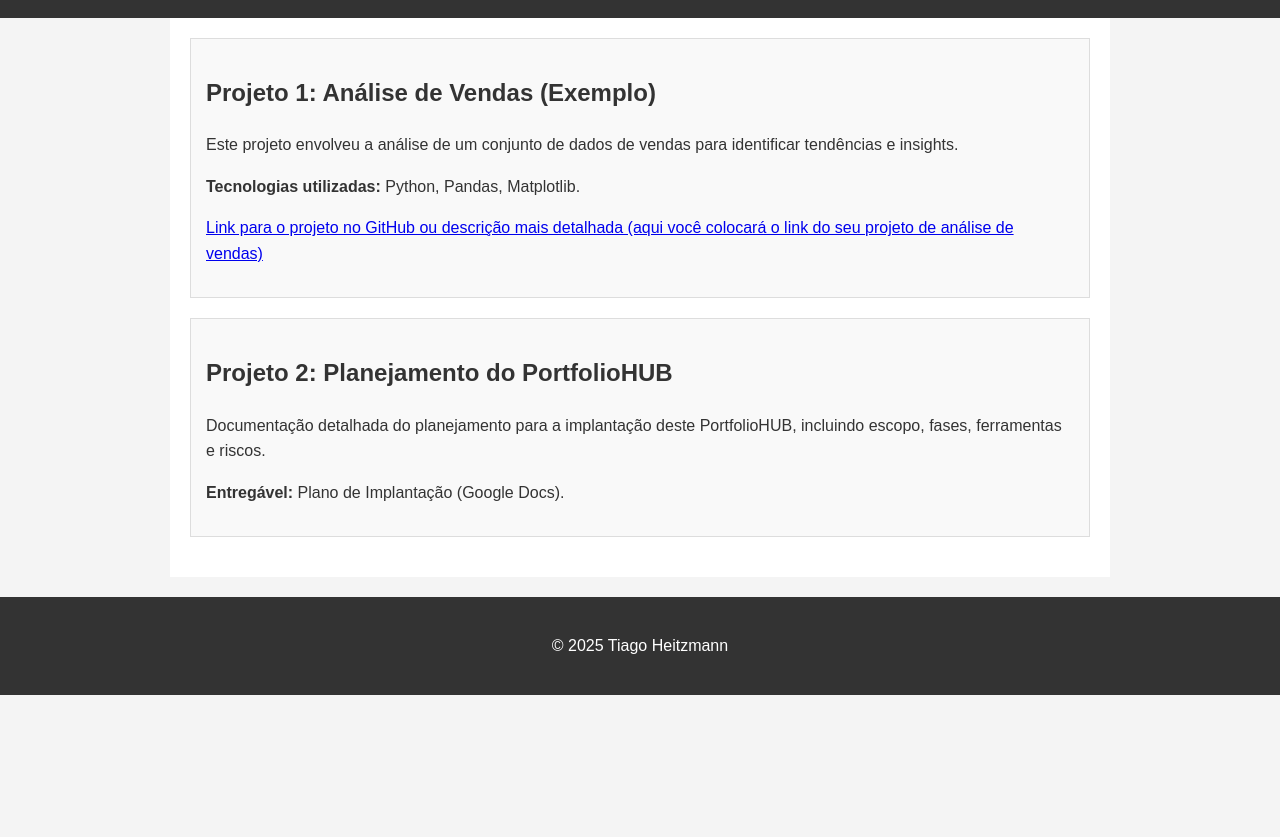
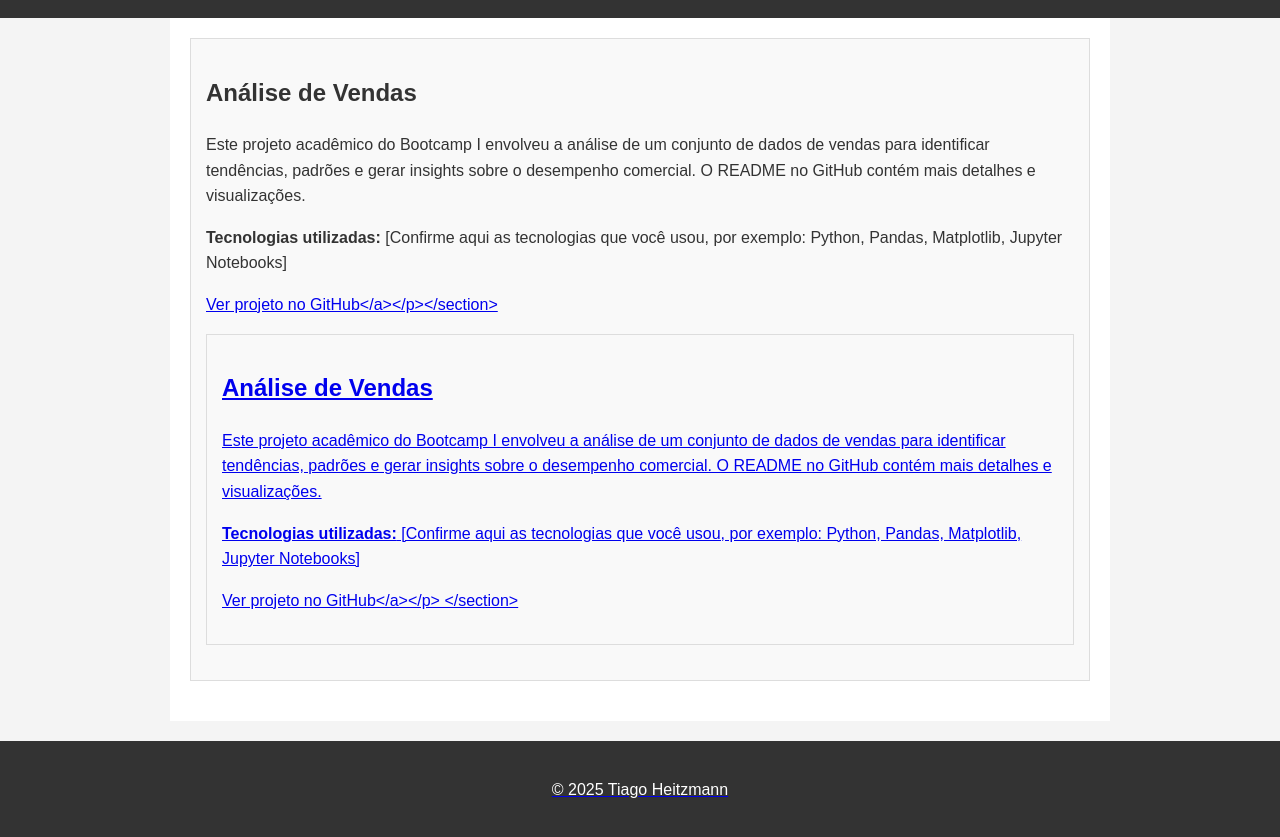
Before and after one commit to Theitzmann/portfolioHUB, a plain HTML site: page projetos.html in a window 1280 px wide. Shown: the part 91-928 px from the top of the page. Before the commit the page ends 800 px from the top, so only its background shows below. Drawn offline with Linux system fonts and the light colour scheme.

Commit message:
Adiciona e atualiza links dos projetos de análise de vendas

```diff
--- a/projetos.html
+++ b/projetos.html
@@ -16,17 +16,18 @@
 
     <main>
         <section class="projeto">
-            <h2>Projeto 1: Análise de Vendas (Exemplo)</h2>
-            <p>Este projeto envolveu a análise de um conjunto de dados de vendas para identificar tendências e insights.</p>
-            <p><strong>Tecnologias utilizadas:</strong> Python, Pandas, Matplotlib.</p>
-            <p><a href="#">Link para o projeto no GitHub ou descrição mais detalhada (aqui você colocará o link do seu projeto de análise de vendas)</a></p>
-            </section>
+    <h2>Análise de Vendas</h2>
+    <p>Este projeto acadêmico do Bootcamp I envolveu a análise de um conjunto de dados de vendas para identificar tendências, padrões e gerar insights sobre o desempenho comercial. O README no GitHub contém mais detalhes e visualizações.</p>
+    <p><strong>Tecnologias utilizadas:</strong> [Confirme aqui as tecnologias que você usou, por exemplo: Python, Pandas, Matplotlib, Jupyter Notebooks]</p>
+    <p><a href="https://https://www.google.com/search?q=github.com/Theitzmann/portfolioHUB/tree/main/academicos/analise-vendas" target="_blank">Ver projeto no GitHub&lt;/a>&lt;/p>&lt;/section>
 
         <section class="projeto">
-            <h2>Projeto 2: Planejamento do PortfolioHUB</h2>
-            <p>Documentação detalhada do planejamento para a implantação deste PortfolioHUB, incluindo escopo, fases, ferramentas e riscos.</p>
-            <p><strong>Entregável:</strong> Plano de Implantação (Google Docs).</p>
-            </section>
+    <h2>Análise de Vendas</h2>
+    <p>Este projeto acadêmico do Bootcamp I envolveu a análise de um conjunto de dados de vendas para identificar tendências, padrões e gerar insights sobre o desempenho comercial. O README no GitHub contém mais detalhes e visualizações.</p>
+    <p><strong>Tecnologias utilizadas:</strong> [Confirme aqui as tecnologias que você usou, por exemplo: Python, Pandas, Matplotlib, Jupyter Notebooks]</p>
+    <p><a href="https://https://www.google.com/search?q=github.com/Theitzmann/portfolioHUB/tree/main/academicos/analise-vendas" target="_blank">Ver projeto no GitHub&lt;/a>&lt;/p>
+&lt;/section>
+
 
         </main>
 
```
